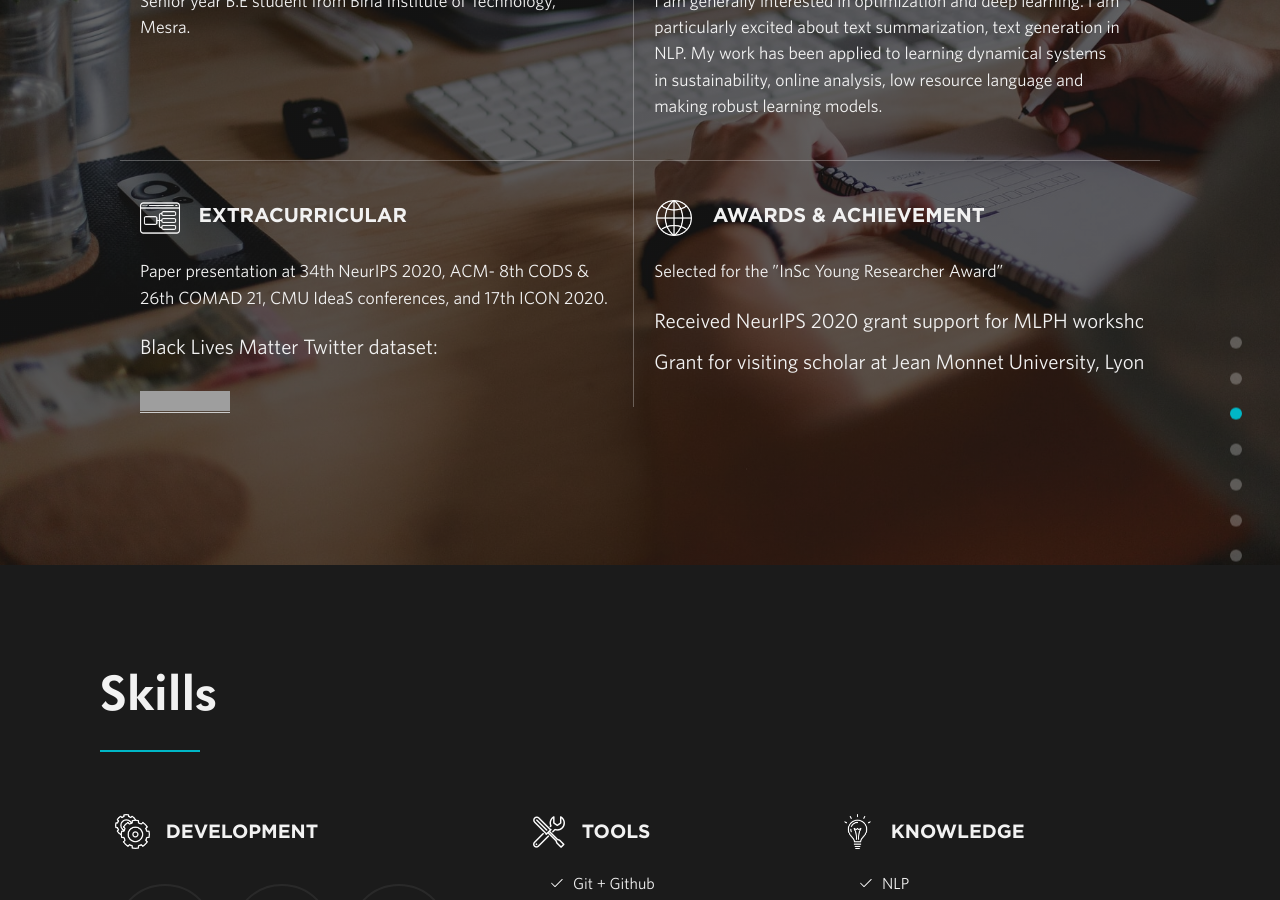
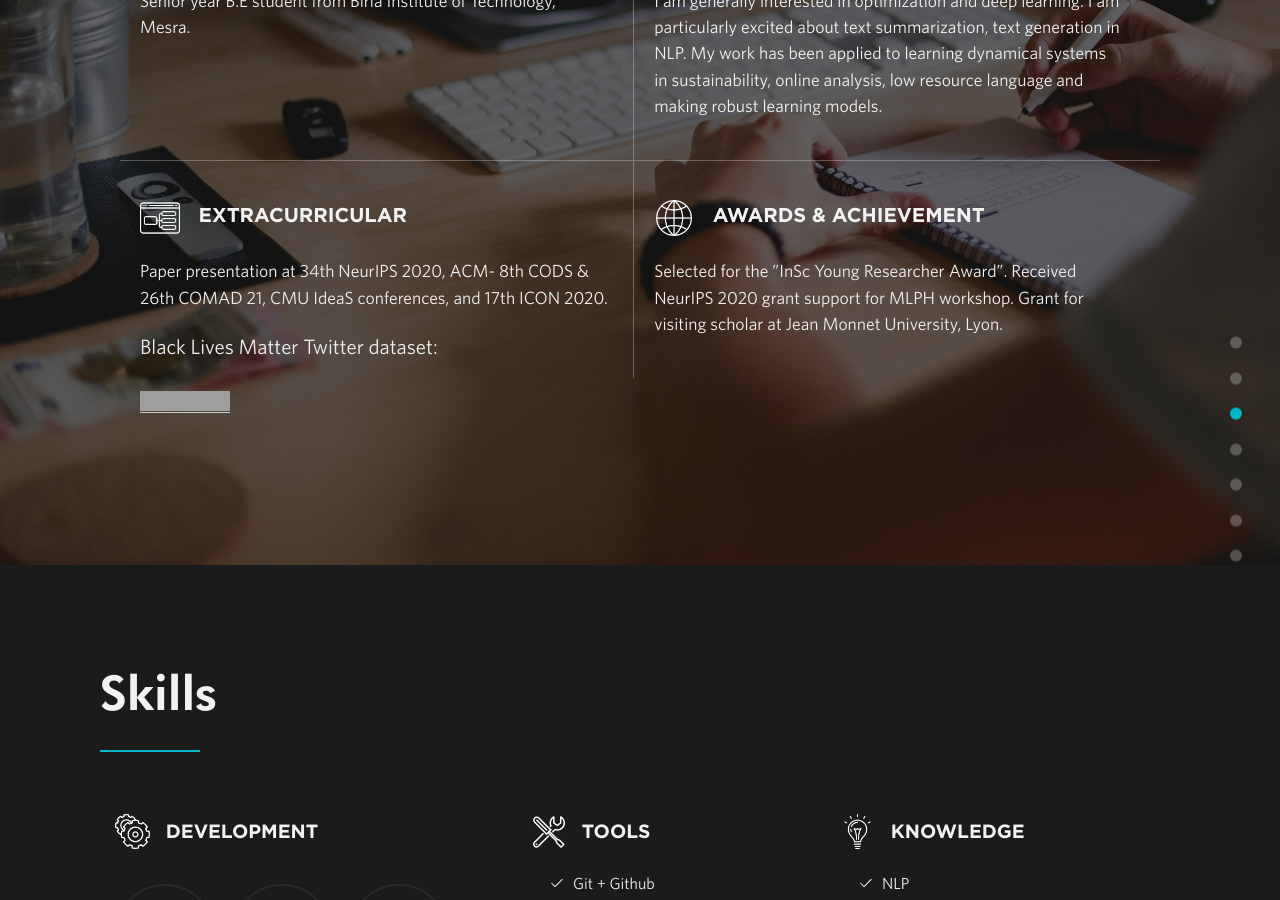
Before and after one commit to sumit6597/sumit6597.github.io, a Jekyll site: the page built from index.html, in a window 1280 px wide and 900 px high, scrolled down 1990 px. Built offline with Jekyll 4.4.1, drawn with Linux system fonts in a browser that asks for light colours; nearby versions of some CDN libraries; grey boxes are pictures that could not be loaded.

```diff
--- a/_data/services.yml
+++ b/_data/services.yml
@@ -19,5 +19,5 @@
 
     - heading: Awards & Achievement
       sprite: wit
-      text: Selected for the ”InSc Young Researcher Award”<p>Received NeurIPS 2020 grant support for MLPH workshop</p>
-            <p>Grant for visiting scholar at Jean Monnet University, Lyon</p>
+      text: Selected for the ”InSc Young Researcher Award”. Received NeurIPS 2020 grant support for MLPH workshop.
+            Grant for visiting scholar at Jean Monnet University, Lyon.
```
